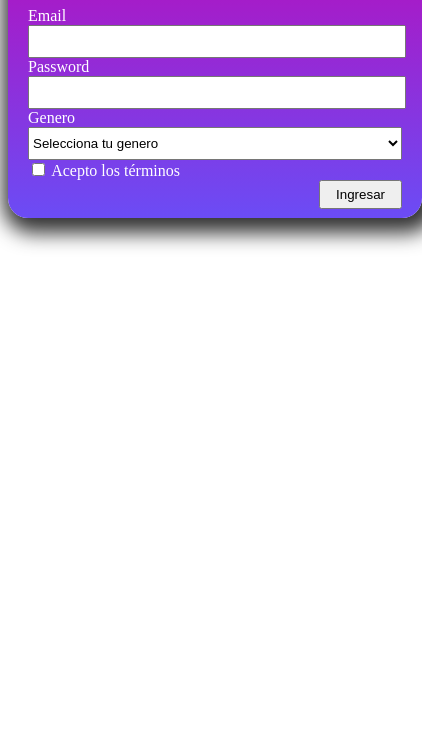
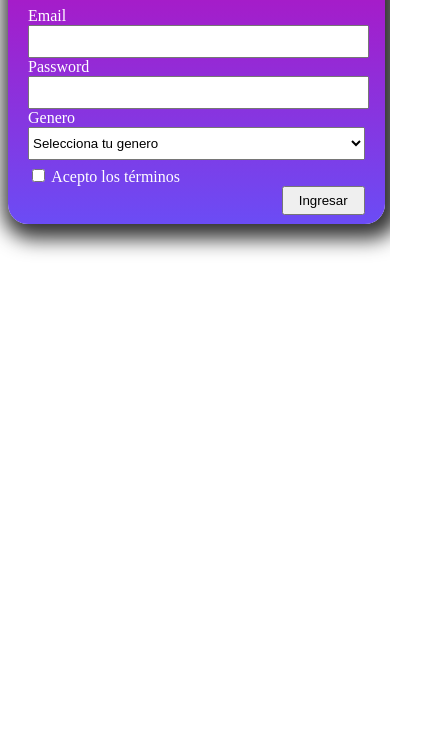
Before and after one commit to Fardug/aspirantes-mir-html-y-css, a plain HTML site: page ejercicio1-html-y-css/ejercicio1-html-y-css/index.html in a window 390 px wide. Shown: the part 101-844 px from the top of the page, 422 px wide, since content can reach past the window. Drawn offline with Linux system fonts and the light colour scheme.

Commit message:
Update styles.css

```diff
--- a/ejercicio1-html-y-css/ejercicio1-html-y-css/styles.css
+++ b/ejercicio1-html-y-css/ejercicio1-html-y-css/styles.css
@@ -11,7 +11,7 @@
 }
 
 input[type=email],
-input[type=password], select{
+input[type=password]{
 
     padding-top: 7px;
     padding-bottom: 7px;
@@ -25,12 +25,23 @@ input[type=submit] {
     padding: 5px 15px 5px 15px;
     right: 20px;
     position: absolute;
+
 }
 span{
     white-space: pre-wrap;
 }
+select {
+    margin-bottom: 6px;
+    padding-top: 7px;
+    padding-bottom: 7px;
+    padding-left: 0px;
+    padding-right: 0px;
+    white-space: pre-wrap;
+    width: 100%;
+}
+
 @media only screen and (max-width: 500px){
     .box {
-   width: 100%;
+   width: 90%;
 }
 }
```
